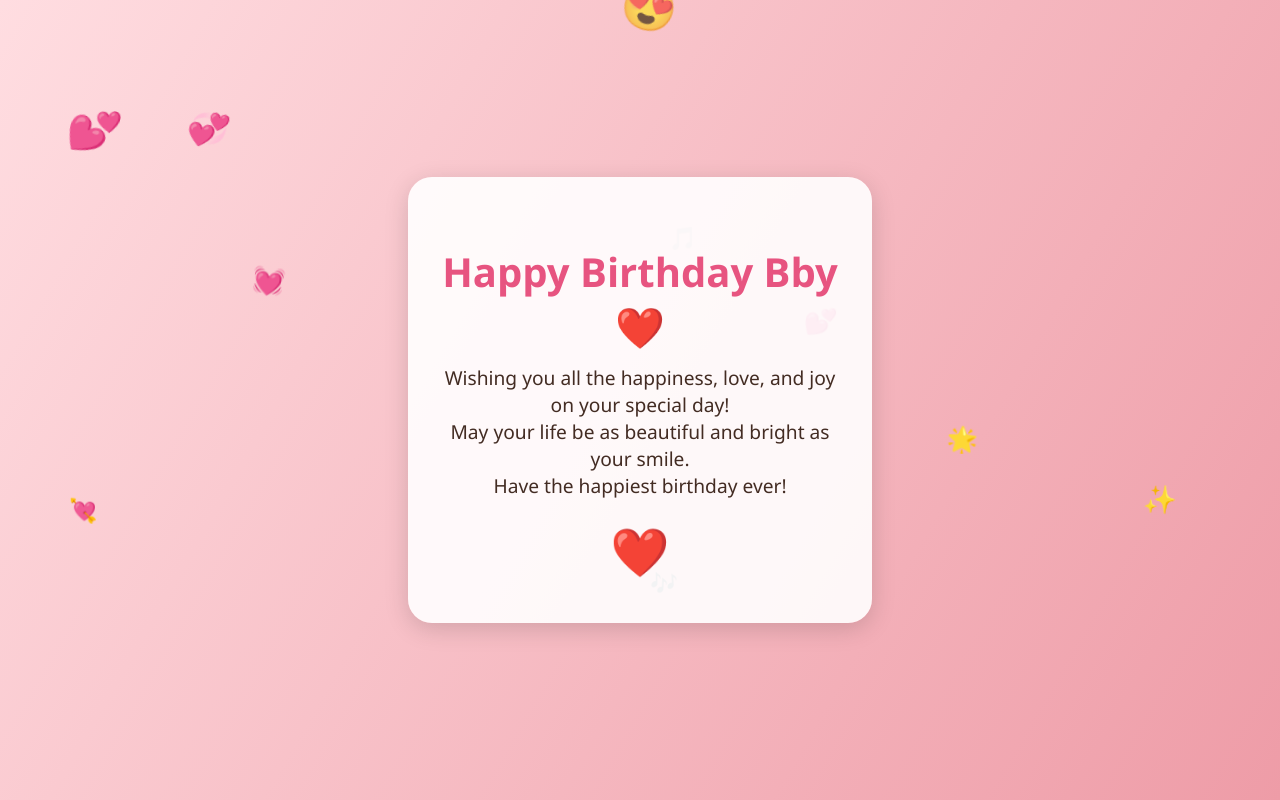
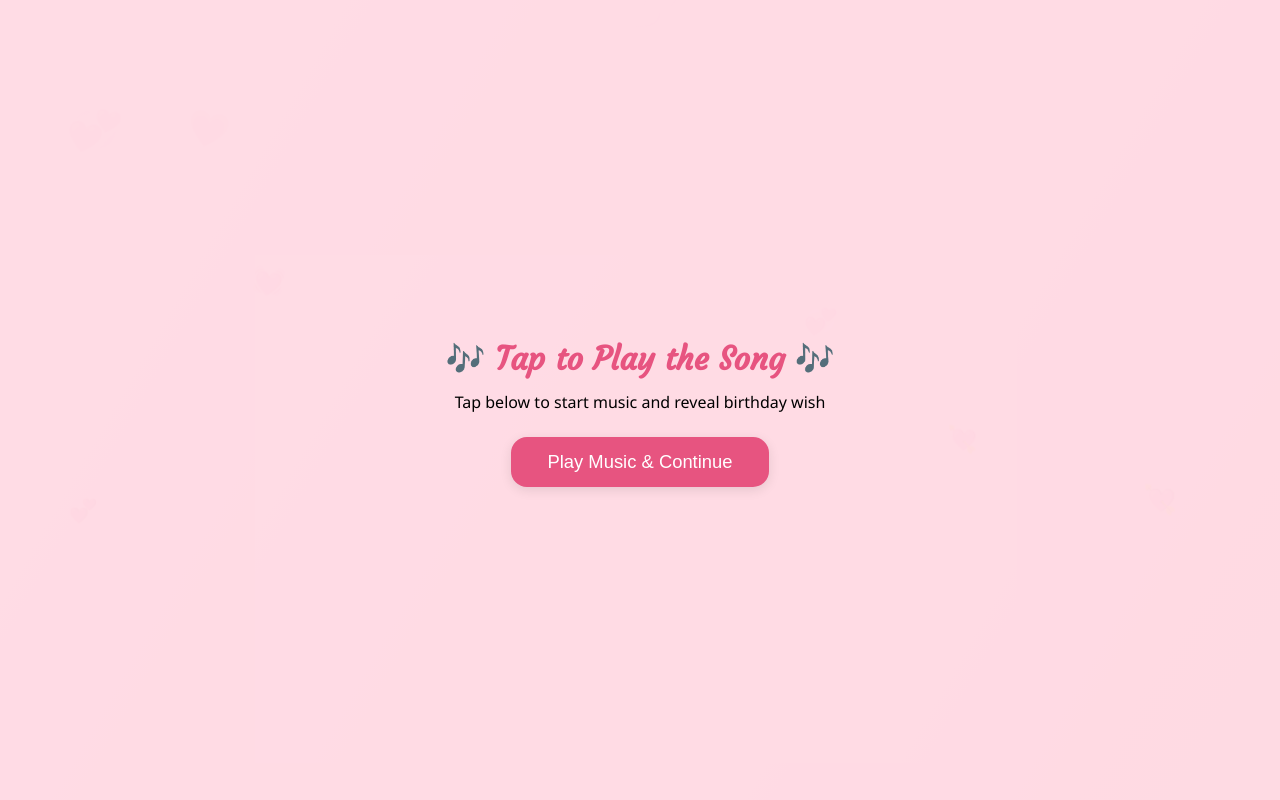
Before and after one commit to hemrajmeena0528-max/Iii, a plain HTML site: page index.html in a window 1280 px wide. Drawn offline with Linux system fonts and the light colour scheme.

Commit message:
index.html

```diff
--- a/index.html
+++ b/index.html
@@ -3,7 +3,8 @@
 <head>
     <meta charset="UTF-8">
     <meta name="viewport" content="width=device-width, initial-scale=1.0">
-    <title>Happy Birthday Bby ❤️</title>
+    <title>𝐇αρρ𝗒 𝐁𝗂𝗋𝗍ɦᑯα𝗒 𝐁ᑲ𝗒</title>
+    <link href="https://fonts.googleapis.com/css2?family=Courgette&display=swap" rel="stylesheet">
     <style>
         body {
             background: linear-gradient(120deg, #ffdde1 0%, #ee9ca7 100%);
@@ -17,7 +18,7 @@
             font-family: 'Segoe UI', 'Arial', sans-serif;
         }
         .wish-card {
-            background: rgba(255, 255, 255, 0.90);
+            background: rgba(255, 255, 255, 0.7); /* More transparent */
             border-radius: 24px;
             box-shadow: 0 6px 24px rgba(0,0,0,0.15);
             padding: 40px 32px;
@@ -28,33 +29,22 @@
             animation: fadein 1.2s;
         }
         .wish-card h1 {
-            font-size: 2.5rem;
+            font-size: 2.1rem;
             margin-bottom: 10px;
             color: #e75480;
+            font-family: 'Courgette', cursive, sans-serif;
+            letter-spacing: 1px;
+            font-weight: normal;
         }
         .wish-card p {
-            font-size: 1.2rem;
+            font-size: 1.15rem;
             color: #432c23;
             margin-top: 0;
         }
         .heart {
-            color: #e75480;
-            font-size: 3rem;
-            margin-top: 16px;
-            animation: heartbeat 1.3s infinite;
-            z-index: 3;
-            position: relative;
+            display: none; /* Hide the upper heart */
         }
-        @keyframes fadein {
-            0% { opacity: 0; transform: translateY(32px);}
-            100% { opacity: 1; transform: translateY(0);}
-        }
-        @keyframes heartbeat {
-            0%, 100% { transform: scale(1);}
-            35% { transform: scale(1.2);}
-            60% { transform: scale(0.9);}
-        }
-        /* Floating heart emoji sparkles */
+        #sparkles { pointer-events: none; }
         .sparkle {
             position: absolute;
             font-size: 2rem;
@@ -62,71 +52,70 @@
             animation: float 3.5s linear infinite;
         }
         @keyframes float {
-            0% {
-                opacity: 1;
-                transform: translateY(70vh) scale(0.8) rotate(0deg);
-            }
-            80% {
-                opacity: 1;
-            }
-            100% {
-                opacity: 0;
-                transform: translateY(-10vh) scale(1.4) rotate(20deg);
-            }
+            0% { opacity: 1; transform: translateY(70vh) scale(0.8) rotate(0deg);}
+            100% { opacity: 0; transform: translateY(-10vh) scale(1.4) rotate(20deg);}
         }
-        /* Play music button styles */
-        #playBtn {
-            display: none;
+        /* Music Overlay */
+        #musicOverlay {
             position: fixed;
-            bottom: 20px;
-            left: 50%;
-            transform: translateX(-50%);
+            z-index: 1000;
+            inset: 0;
+            background: rgba(255, 220, 230, 0.97);
+            display: flex;
+            align-items: center;
+            justify-content: center;
+            flex-direction: column;
+            transition: opacity 0.5s;
+        }
+        #musicOverlay.hide {
+            opacity: 0;
+            visibility: hidden;
+            pointer-events: none;
+        }
+        #musicOverlay button {
+            margin-top: 24px;
             background: #e75480;
             color: white;
             border: none;
             border-radius: 16px;
-            padding: 12px 32px;
-            font-size: 1.1rem;
+            padding: 14px 36px;
+            font-size: 1.15rem;
+            box-shadow: 0 3px 12px rgba(0,0,0,0.10);
             cursor: pointer;
-            box-shadow: 0 3px 12px rgba(0,0,0,0.06);
-            z-index: 10;
         }
-        /* Music note animation */
-        .note {
-            position: absolute;
-            font-size: 1.4rem;
-            opacity: 0.75;
-            animation: notes 4s linear infinite;
-        }
-        @keyframes notes {
-            0% {bottom: 30px; left: 50%; opacity: 1;}
-            100% {bottom: 90vh; left: 53%; opacity: 0;}
+        #musicOverlay h2 {
+            color: #e75480;
+            font-family: 'Courgette', cursive;
+            font-size: 2rem;
+            margin-bottom: 12px;
         }
     </style>
 </head>
 <body>
-    <div class="wish-card">
-        <h1>Happy Birthday Bby ❤️</h1>
+    <!-- Music Overlay Page -->
+    <div id="musicOverlay">
+        <h2>🎶 Tap to Play the Song 🎶</h2>
+        <div>Tap below to start music and reveal birthday wish</div>
+        <button onclick="startSite()">Play Music & Continue</button>
+    </div>
+    <div class="wish-card" style="display:none">
+        <h1>𝐇αρρ𝗒 𝐁𝗂𝗋𝗍ɦᑯα𝗒 𝐁ᑲ𝗒</h1>
+        <!-- Upper heart removed -->
         <p>Wishing you all the happiness, love, and joy on your special day!<br>
-        May your life be as beautiful and bright as your smile.<br>
-        Have the happiest birthday ever!</p>
+            May your life be as beautiful and bright as your smile.<br>
+            Have the happiest birthday ever!</p>
         <div class="heart">❤️</div>
+        <!-- Lower heart (optional) add a heart here if you want -->
     </div>
-    <!-- Emoji Sparkles Layer -->
     <div id="sparkles"></div>
-    <!-- Music Notes Animation -->
-    <div class="note" style="animation-delay: 0s;">🎶</div>
-    <div class="note" style="animation-delay: 2s;">🎵</div>
-    <!-- Music -->
     <audio id="bgMusic" loop>
         <source src="song.mp3" type="audio/mp3">
         Your browser does not support the audio element.
     </audio>
-    <button id="playBtn">Tap to Play The Song 🎵</button>
     <script>
-    // Sparkle/heart floating effect
+    // Sparkle Animation
     const sparkles = document.getElementById('sparkles');
-    const emojis = ['❤️','💖','💓','💗','💞','💕','💘','🥰','😍','✨','🌟'];
+    const emojis = ['💖','💓','💗','💞','💕','💘'];
     function createSparkle(){
         const sparkle = document.createElement('div');
         sparkle.className = 'sparkle';
@@ -141,25 +130,23 @@
     }
     setInterval(createSparkle, 400);
 
-    // Background Music Autoplay/Fallback
-    const audio = document.getElementById('bgMusic');
-    const playBtn = document.getElementById('playBtn');
-
-    // Try to autoplay, if fails show button
-    function tryPlayMusic() {
+    // Music Overlay Logic
+    function startSite(){
+        document.getElementById('musicOverlay').classList.add('hide');
+        setTimeout(()=>{
+            document.getElementById('musicOverlay').style.display = 'none';
+            document.querySelector('.wish-card').style.display = 'block';
+        }, 500);
+        // Attempt to play music
+        const audio = document.getElementById('bgMusic');
         audio.volume = 0.6;
-        audio.play().then(() => {
-            playBtn.style.display = 'none';
-        }).catch(() => {
-            playBtn.style.display = 'block';
-        });
+        audio.play();
     }
 
-    // Try autoplay on page load
-    window.addEventListener('load', tryPlayMusic);
-
-    // Let user play music if not auto
-    playBtn.addEventListener('click', tryPlayMusic);
+    // Optional: Prevent scrolling
+    window.onload = function(){
+        document.body.style.overflow = 'hidden';
+    }
     </script>
 </body>
 </html>
```
